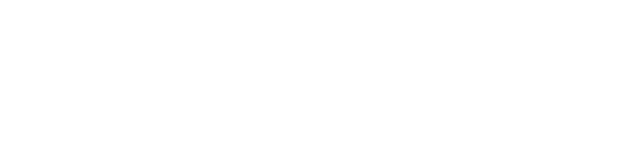
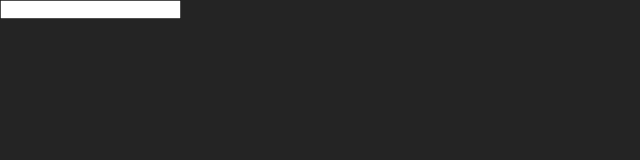
Before and after one commit to Theprogrammizz/JavaScript-Projects, a plain HTML site: page Calculator/index.html in a window 1280 px wide. Shown: the whole page, without its empty margins (0-640 px from the left). Drawn offline with nearby package versions, Linux system fonts and the light colour scheme.

Commit message:
Starting

```diff
--- a/Calculator/index.html
+++ b/Calculator/index.html
@@ -1,17 +1,17 @@
 <!DOCTYPE html>
 <html lang="en">
-  <head>
-    <meta charset="UTF-8" />
-    <meta name="viewport" content="width=device-width, initial-scale=1.0" />
-    <script src="https://cdn.jsdelivr.net/npm/@tailwindcss/browser@4"></script>
+<head>
+    <meta charset="UTF-8">
+    <meta name="viewport" content="width=device-width, initial-scale=1.0">
+    <link rel="stylesheet" href="style.css">
     <title>Calculator | Do Maths on web</title>
-  </head>
-  <body class="flex">
+</head>
+<body>
     <div class="container">
-      <div class="js-input-div">
-        <input type="text" class="js-input" />
-      </div>
+        <div class="js-input-div">
+            <input type="text" class="js-input">
+        </div>
     </div>
     <script src="script.js"></script>
-  </body>
+</body>
 </html>
--- /dev/null
+++ b/Calculator/style.css
@@ -0,0 +1,10 @@
+*{
+    margin: 0;
+    padding: 0;
+    box-sizing: border-box;
+}
+
+body{
+    background: #242424;
+    display: flex;
+}
```
